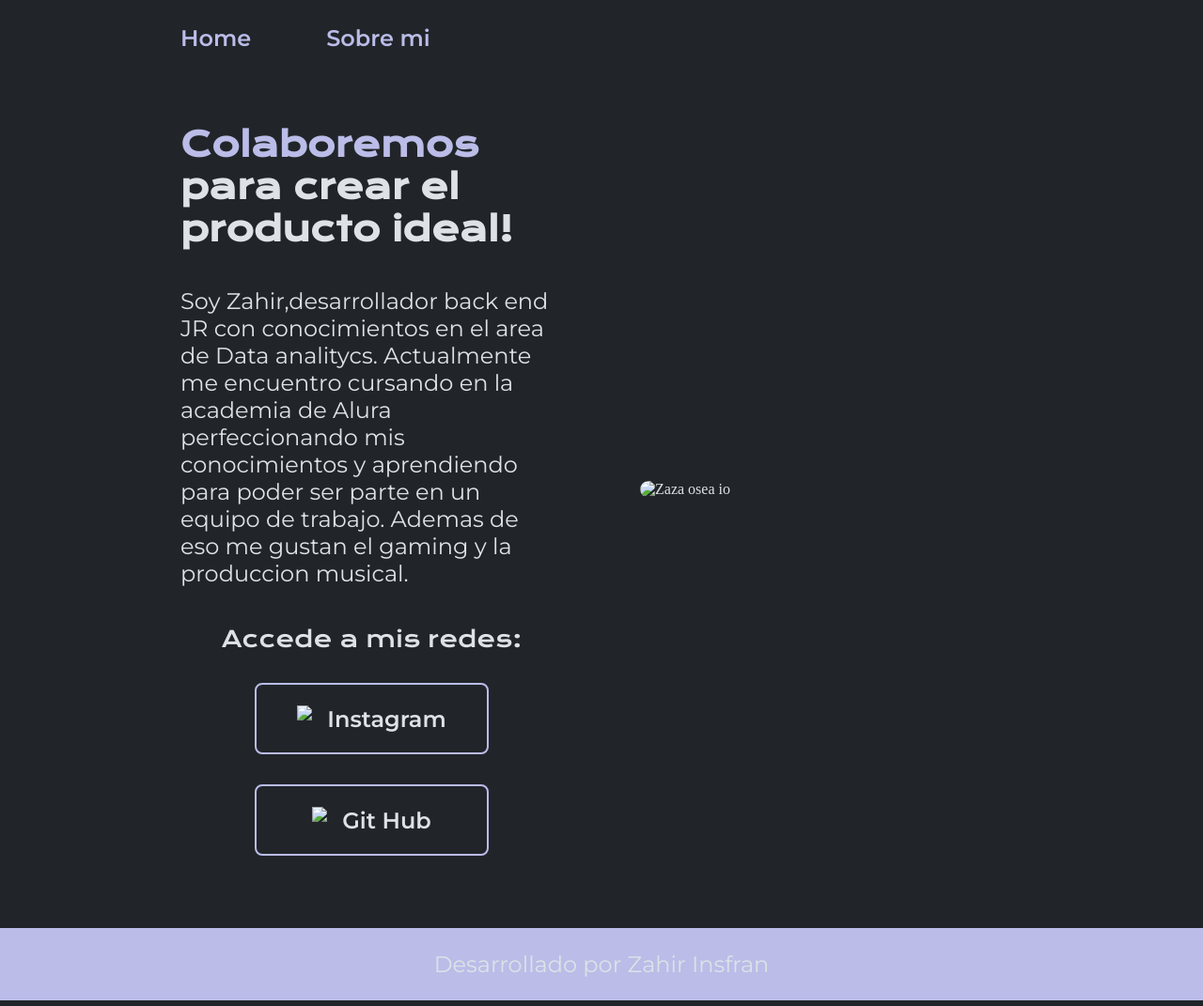
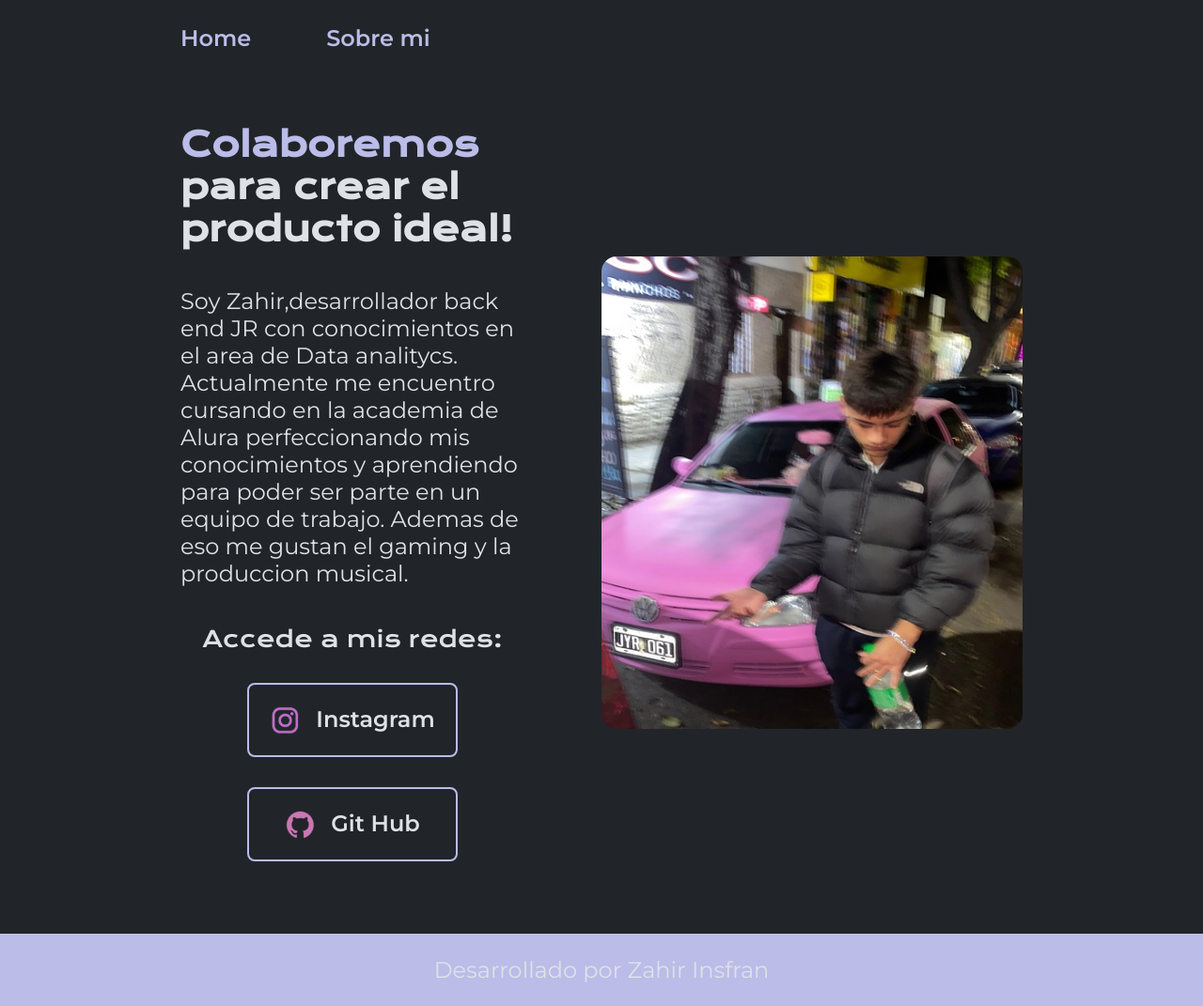
Before and after one commit to ZahirInsfran/Portafolio, a plain HTML site: page index.html in a window 1280 px wide. Shown: the whole page at 94% size. Drawn offline with nearby package versions, Linux system fonts and the light colour scheme.

Commit message:
AGREGE RUTAS LOCALES EN HTML

```diff
--- a/index.html
+++ b/index.html
@@ -15,8 +15,8 @@ uno para texto y otro para contraseña. --->
 <body>
     <header class="encabezado">
         <nav class="encabezado__menu">
-            <a class="encabezado__menu__link" href="/CURSO 6 FINAL HTMLCSS/index.html">Home</a>
-            <a class="encabezado__menu__link" href="/CURSO 6 FINAL HTMLCSS/about.html">Sobre mi</a>
+            <a class="encabezado__menu__link" href="./index.html">Home</a>
+            <a class="encabezado__menu__link" href="./about.html">Sobre mi</a>
         </nav>
     </header>
     <main class="presentacion">
@@ -33,11 +33,11 @@ uno para texto y otro para contraseña. --->
         </p>
         <div class="presentacion__enlaces">
             <h2 class="presentacion__enlaces__subtitulo">Accede a mis redes:</h2>
-        <a class="presentacion__enlaces__link" href="https://www.instagram.com" title="Mi perfil de Instagram"><img src="/CURSO 5 FEND PART2/assets/instagram.png">Instagram</a>
-        <a class="presentacion__enlaces__link" href="https://github.com/ZahirInsfran" title="Mi perfil de Git Hub"><img src="/CURSO 5 FEND PART2/assets/github.png">Git Hub</a>
+        <a class="presentacion__enlaces__link" href="https://www.instagram.com" title="Mi perfil de Instagram"><img src="./assets/instagram.png">Instagram</a>
+        <a class="presentacion__enlaces__link" href="https://github.com/ZahirInsfran" title="Mi perfil de Git Hub"><img src="./assets/github.png">Git Hub</a>
         </div>
     </section>
-        <img class="presentacion__imagen" src="/CURSO 6 FINAL HTMLCSS/assets/portfolio imagen.jpg" alt="Zaza osea io">
+        <img class="presentacion__imagen" src="./assets/portfolio imagen.jpg" alt="Zaza osea io">
     </main>
     <footer class="presentacion__footer">
         Desarrollado por Zahir Insfran
```
Also changed, not shown: about.html (+3 -3 lines).
